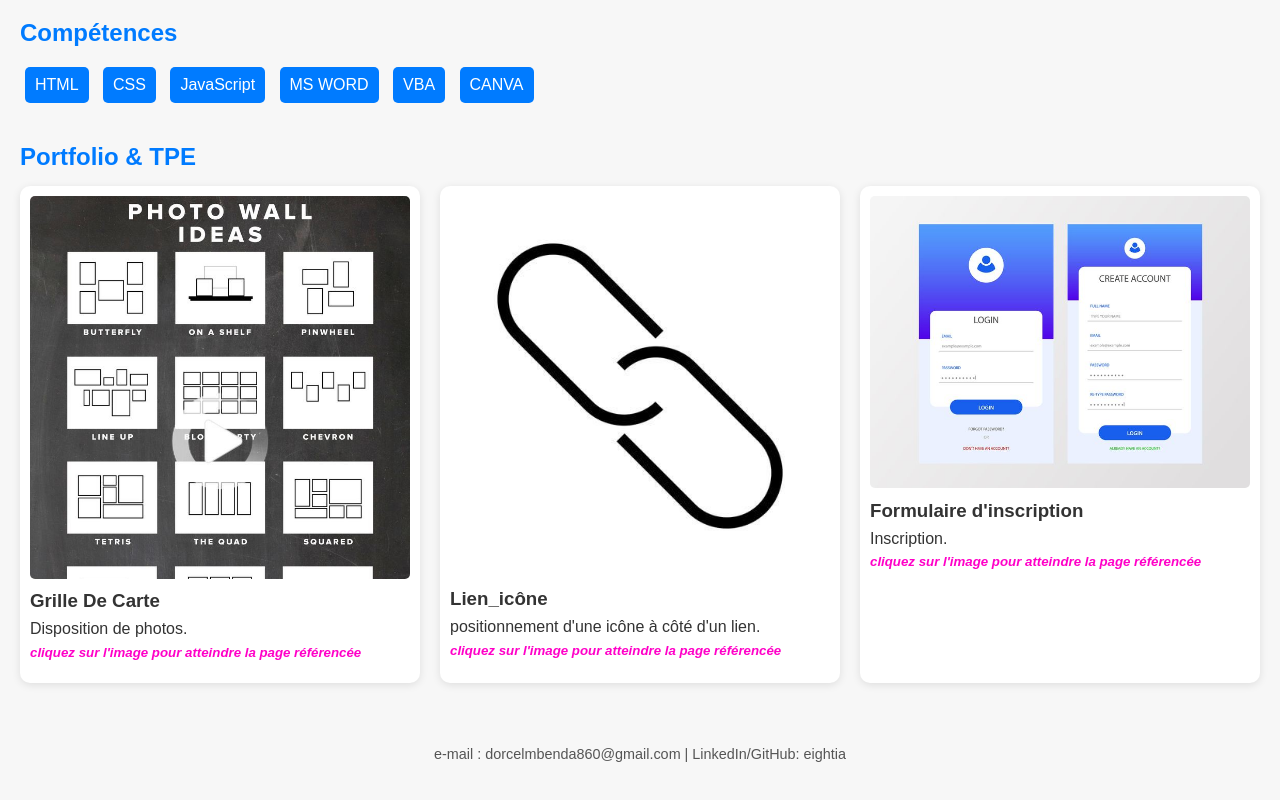
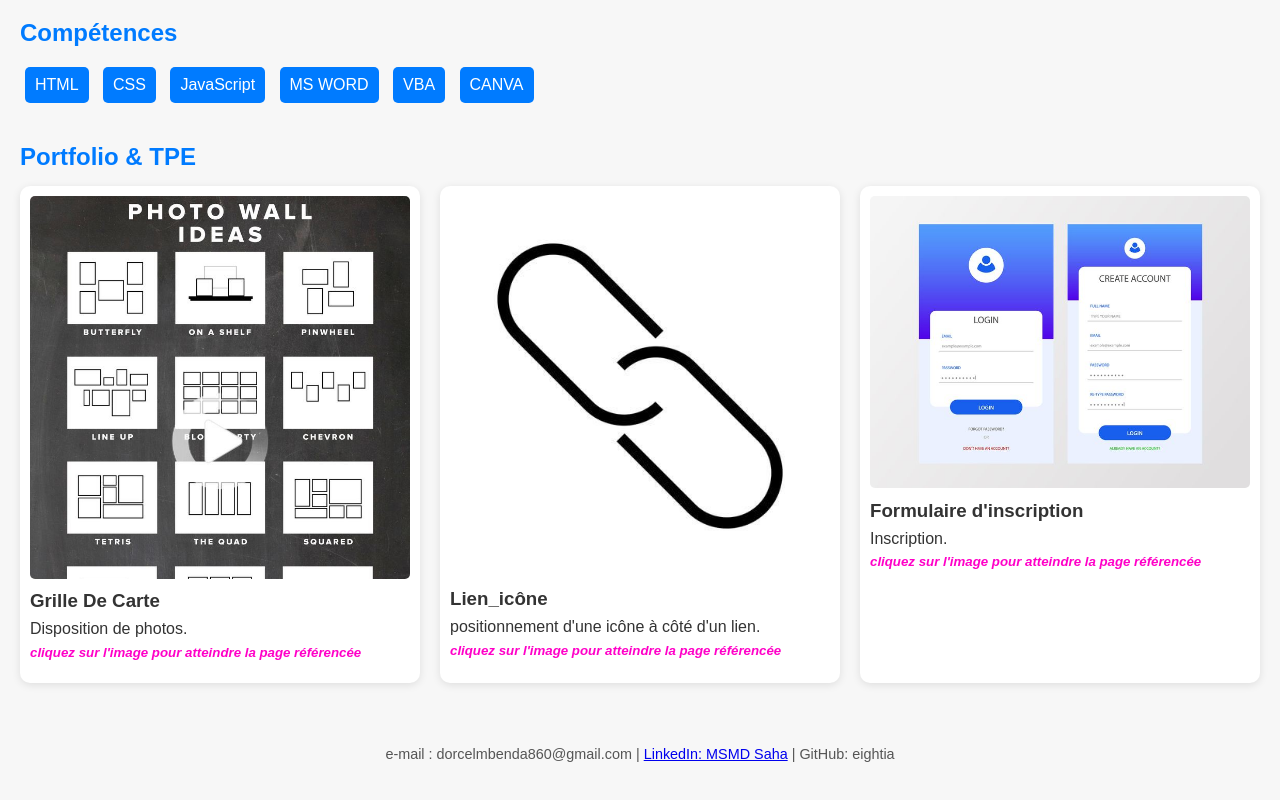
Before and after one commit to Eightia/eightia.github.com, a plain HTML site: page index.html in a window 1280 px wide. Shown: the part 755-1555 px from the top of the page. Drawn offline with Linux system fonts and the light colour scheme.

Commit message:
index.html

```diff
--- a/index.html
+++ b/index.html
@@ -80,7 +80,7 @@
   </section>
 
   <footer>
-    <p>e-mail : dorcelmbenda860@gmail.com | LinkedIn/GitHub: eightia</p>
+    <p>e-mail : dorcelmbenda860@gmail.com | <a href="www.linkedin.com/in/msmd-saha-382988368">LinkedIn: MSMD Saha</a> | GitHub: eightia</p>
   </footer>
 </body>
 </html>
```
